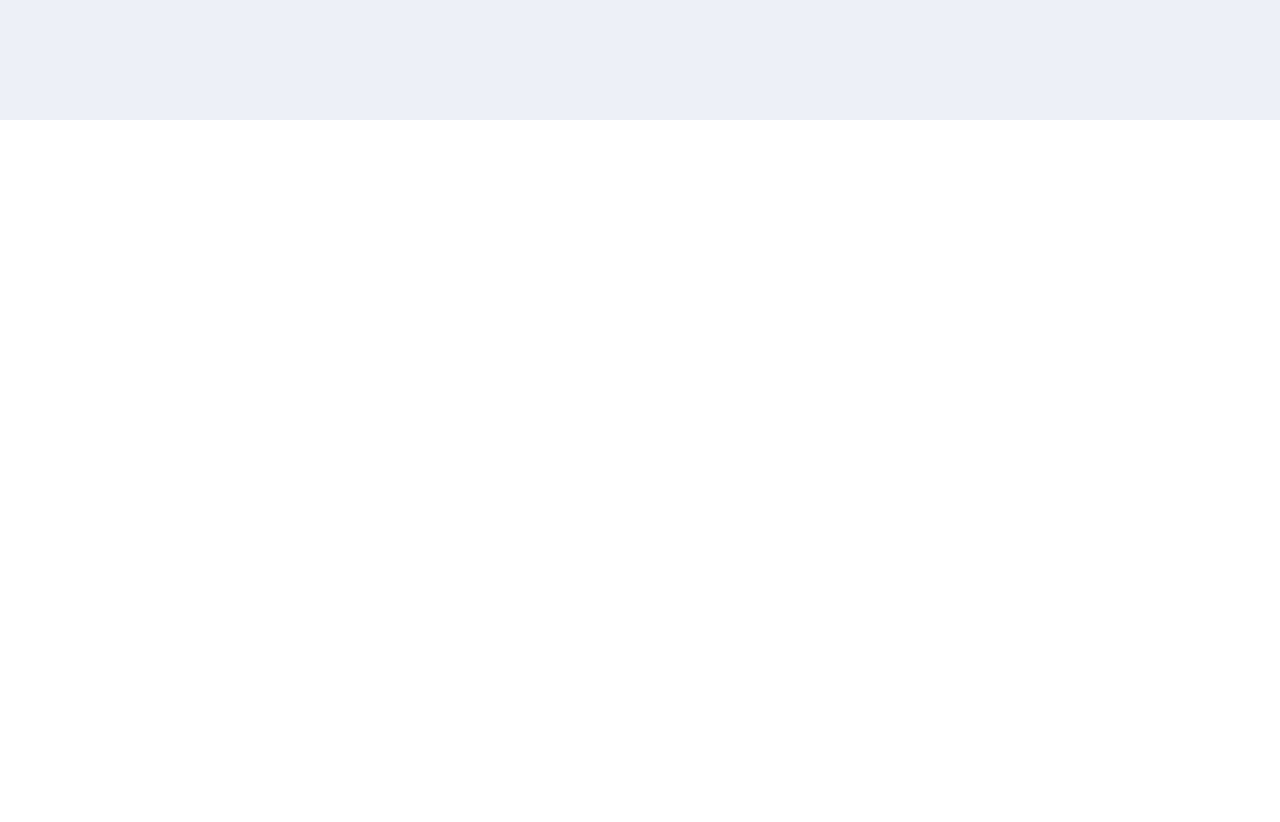
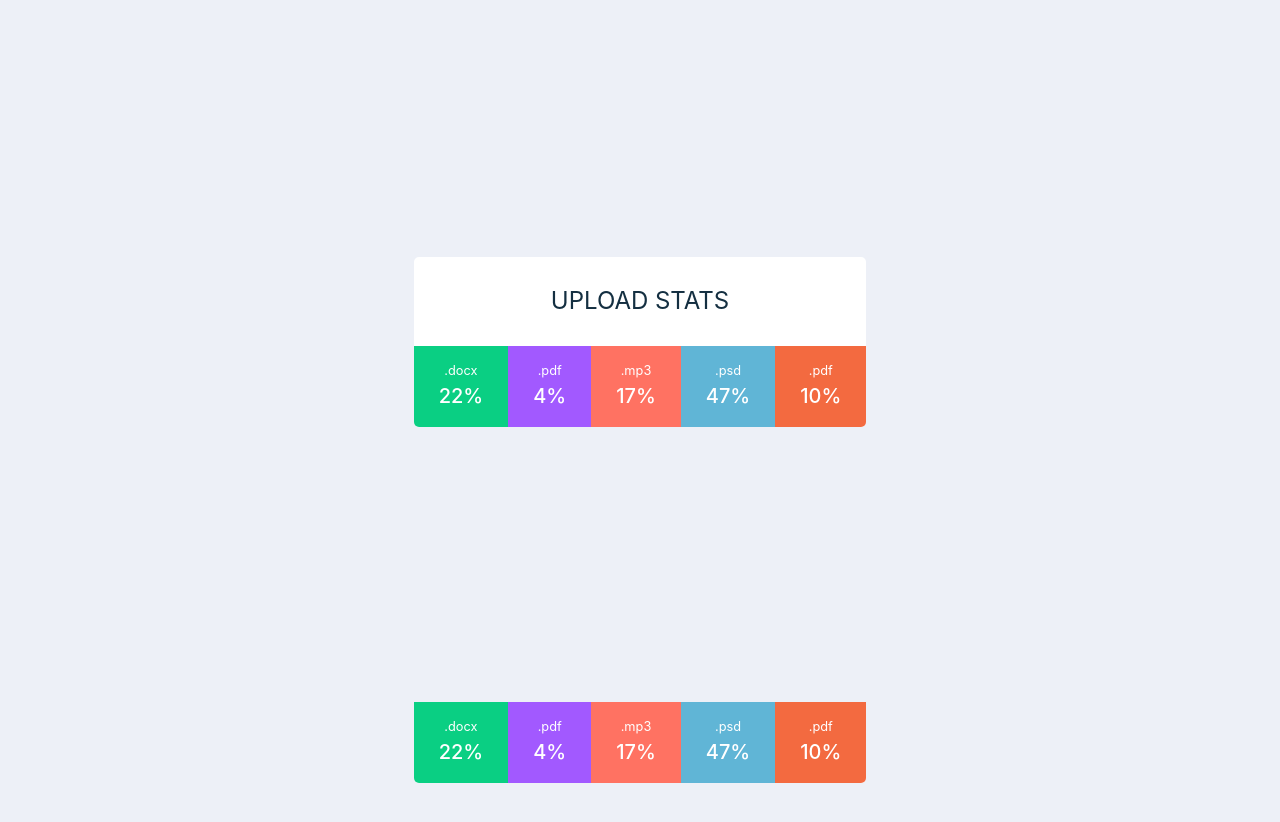
Before and after one commit to petru6e4ka/goit-react-hw-01-components, a React (Create React App) app: page / in a window 1280 px wide. Shown: the part 680-1502 px from the top of the page. Before the commit the page ends 800 px from the top, so only its background shows below. Built offline with nearby package versions, Linux system fonts and the light colour scheme.

Commit message:
feature: statistics

```diff
--- a/src/components/App.jsx
+++ b/src/components/App.jsx
@@ -1,5 +1,7 @@
 import user from './Profile/user.json';
 import { Profile } from './Profile';
+import data from './Statistics/data.json';
+import { Statistics } from './Statistics';
 import styled from 'styled-components';
 
 const BlockContainer = styled.div`
@@ -13,6 +15,7 @@ const BlockContainer = styled.div`
 
 export const App = () => {
   return (
+    <>
       <BlockContainer>
         <Profile
           username={user.username}
@@ -22,5 +25,10 @@ export const App = () => {
           stats={user.stats}
         />
       </BlockContainer>
+      <BlockContainer>
+        <Statistics title="Upload stats" stats={data} />
+        <Statistics stats={data} />
+      </BlockContainer>
+    </>
   );
 };
--- /dev/null
+++ b/src/components/Statistics/data.json
@@ -0,0 +1,7 @@
+[
+  { "id": "id-1", "label": ".docx", "percentage": 22 },
+  { "id": "id-2", "label": ".pdf", "percentage": 4 },
+  { "id": "id-3", "label": ".mp3", "percentage": 17 },
+  { "id": "id-4", "label": ".psd", "percentage": 47 },
+  { "id": "id-5", "label": ".pdf", "percentage": 10 }
+]
--- /dev/null
+++ b/src/components/Statistics/index.jsx
@@ -0,0 +1,37 @@
+import PropTypes from 'prop-types';
+import {
+  Statistics as StatisticsContainer,
+  Title,
+  StatsList,
+  Item,
+  Label,
+  Percentage,
+} from './styles';
+
+export const Statistics = ({ title, stats = [] }) => {
+  return (
+    <StatisticsContainer>
+      {title && <Title>{title}</Title>}
+
+      <StatsList>
+        {stats.map((elem, i) => (
+          <Item key={elem.id} bg={i}>
+            <Label>{elem.label}</Label>
+            <Percentage>{elem.percentage}%</Percentage>
+          </Item>
+        ))}
+      </StatsList>
+    </StatisticsContainer>
+  );
+};
+
+Statistics.propTypes = {
+  title: PropTypes.string,
+  stats: PropTypes.arrayOf(
+    PropTypes.shape({
+      id: PropTypes.string,
+      label: PropTypes.string,
+      percentage: PropTypes.number,
+    })
+  ),
+};
--- /dev/null
+++ b/src/components/Statistics/styles.jsx
@@ -0,0 +1,54 @@
+import styled from 'styled-components';
+
+const colors = ['#0ACF83', '#A259FF', '#FF7262', '#60b5d6', '#f36a40'];
+
+export const Statistics = styled.section`
+  background: #fff;
+  border-radius: 5px;
+`;
+
+export const Title = styled.h2`
+  padding: 30px 50px;
+  font-weight: 400;
+  font-size: 1.5rem;
+  line-height: 1.2;
+  text-align: center;
+  text-transform: uppercase;
+  color: #142f41;
+`;
+
+export const StatsList = styled.ul`
+  display: flex;
+`;
+
+export const Label = styled.span`
+  font-size: 0.8rem;
+  line-height: 1.2rem;
+`;
+
+export const Percentage = styled.span`
+  font-weight: 500;
+  font-size: 1.25rem;
+  line-height: 1.6;
+`;
+
+export const Item = styled.li.attrs(props => ({
+  background: colors[props.bg % colors.length],
+}))`
+  flex: 1;
+  display: flex;
+  flex-direction: column;
+  justify-content: space-between;
+  align-items: center;
+  padding: 15px 25px;
+  color: #fff;
+  background: ${props => props.background};
+
+  &:first-child {
+    border-bottom-left-radius: 5px;
+  }
+
+  &:last-child {
+    border-bottom-right-radius: 5px;
+  }
+`;
```
Lines whose indentation alone changed are shown as unchanged.
